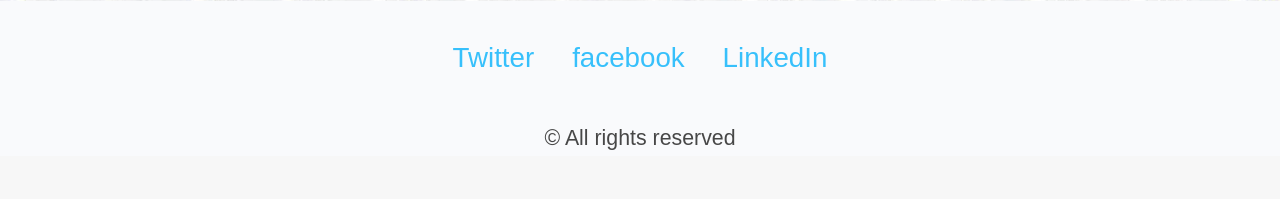
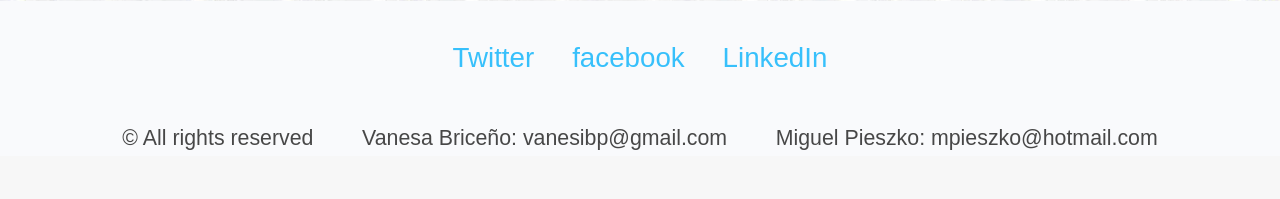
Before and after one commit to mpieszko/vanwil, a Django app: page / in a window 1280 px wide. Shown: the part 3461-3660 px from the top of the page. Run offline with Django 4.2, Linux system fonts and the light colour scheme; some libraries are stand-ins or nearby versions.

Commit message:
Update base.html emails developters

```diff
--- a/core/templates/core/base.html
+++ b/core/templates/core/base.html
@@ -68,6 +68,8 @@
 				<div class="copyright">
 					<ul class="menu">
 						<li>&copy; All rights reserved</li>
+						<li>Vanesa Briceño: vanesibp@gmail.com</li>
+						<li>Miguel Pieszko: mpieszko@hotmail.com</li>
 					</ul>
 				</div>
 				</section>
```
